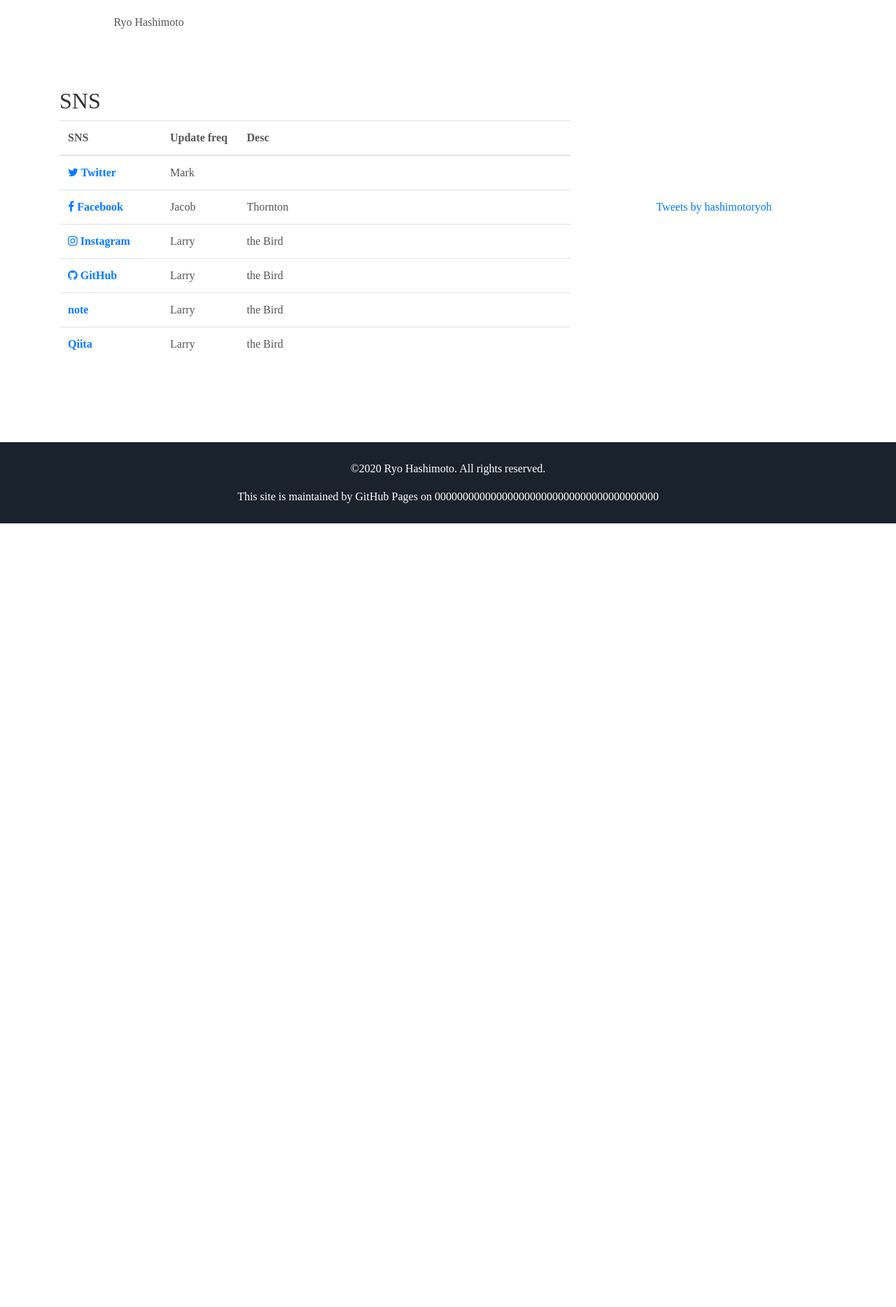
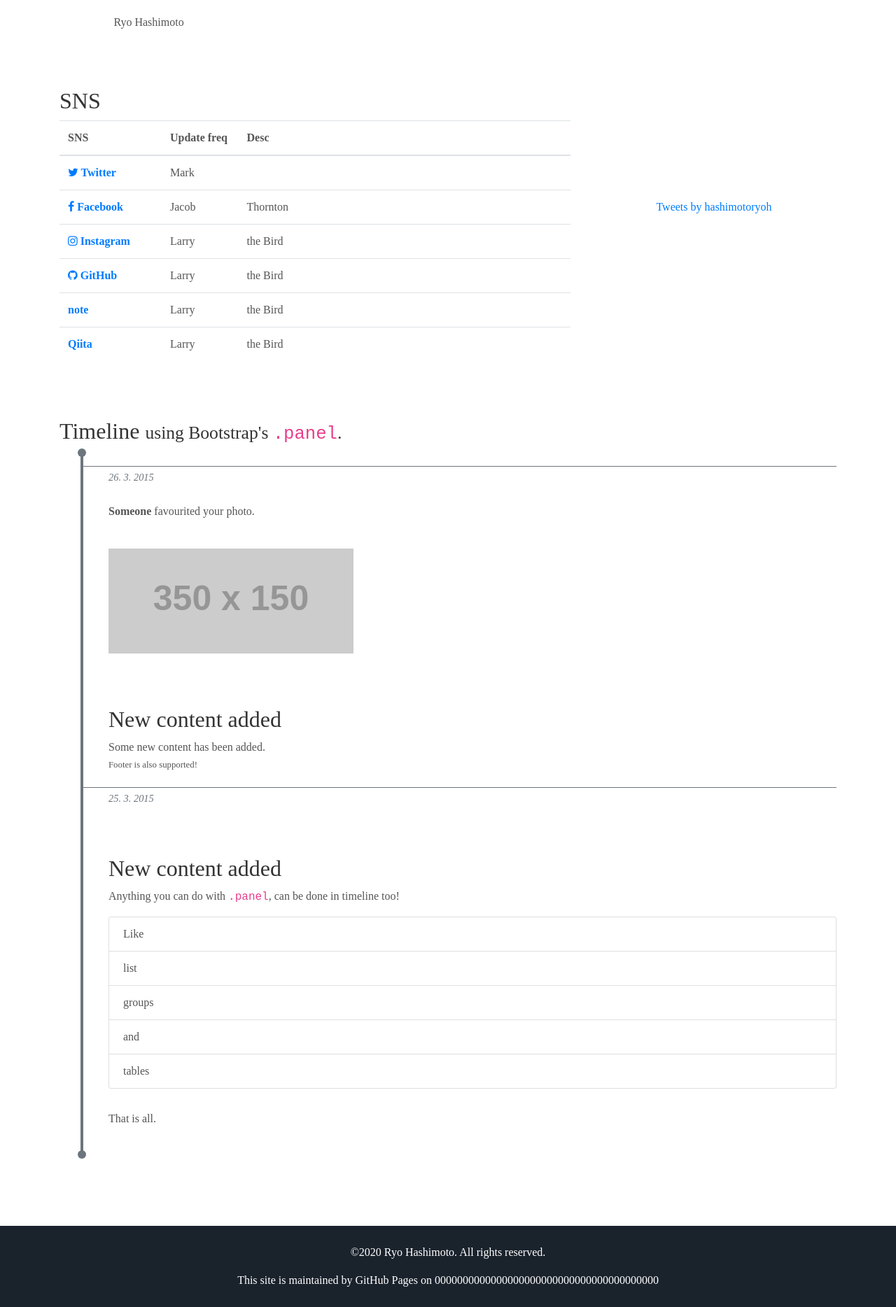
Before and after one commit to hashimotoryoh/hashimotoryoh.github.io, a Jekyll site: the page built from index.md, in a window 1280 px wide. Shown: the part 1250-3118 px from the top of the page at 70% size. Built offline with Jekyll 4.4.1, drawn with Linux system fonts in a browser that asks for light colours; some web fonts are replaced; comment, search, counter and statistics services are not loaded; before the commit the page ends 1998 px from its top, so only the background shows below that.

Commit message:
import timeline template
Single Column Responsive Timeline
https://bootsnipp.com/snippets/a6WQy
しかし、 bootstrap3 で出来てるからか、うまく表示できない

```diff
--- /dev/null
+++ b/_includes/timeline.html
@@ -0,0 +1,149 @@
+
+<div class="container">
+
+  <!-- Page header -->
+  <div class="page-header">
+    <h2>Timeline <small>using Bootstrap's <code>.panel</code>.</small></h2>
+  </div>
+  <!-- /Page header -->
+
+  <!-- Timeline -->
+  <div class="timeline">
+
+    <!-- Line component -->
+    <div class="line text-muted"></div>
+
+    <!-- Separator -->
+    <div class="separator text-muted">
+      <time>26. 3. 2015</time>
+    </div>
+    <!-- /Separator -->
+
+    <!-- Panel -->
+    <article class="panel panel-danger panel-outline">
+
+      <!-- Icon -->
+      <div class="panel-heading icon">
+        <i class="glyphicon glyphicon-heart"></i>
+      </div>
+      <!-- /Icon -->
+
+      <!-- Body -->
+      <div class="panel-body">
+        <strong>Someone</strong> favourited your photo.
+      </div>
+      <!-- /Body -->
+
+    </article>
+    <!-- /Panel -->
+
+    <!-- Panel -->
+    <article class="panel panel-default panel-outline">
+
+      <!-- Icon -->
+      <div class="panel-heading icon">
+        <i class="glyphicon glyphicon-picture"></i>
+      </div>
+      <!-- /Icon -->
+
+      <!-- Body -->
+      <div class="panel-body">
+        <img class="img-responsive img-rounded" src="//placehold.it/350x150" />
+      </div>
+      <!-- /Body -->
+
+    </article>
+    <!-- /Panel -->
+
+    <!-- Panel -->
+    <article class="panel panel-primary">
+
+      <!-- Icon -->
+      <div class="panel-heading icon">
+        <i class="glyphicon glyphicon-plus"></i>
+      </div>
+      <!-- /Icon -->
+
+      <!-- Heading -->
+      <div class="panel-heading">
+        <h2 class="panel-title">New content added</h2>
+      </div>
+      <!-- /Heading -->
+
+      <!-- Body -->
+      <div class="panel-body">
+        Some new content has been added.
+      </div>
+      <!-- /Body -->
+
+      <!-- Footer -->
+      <div class="panel-footer">
+        <small>Footer is also supported!</small>
+      </div>
+      <!-- /Footer -->
+
+    </article>
+    <!-- /Panel -->
+
+    <!-- Separator -->
+    <div class="separator text-muted">
+      <time>25. 3. 2015</time>
+    </div>
+    <!-- /Separator -->
+
+    <!-- Panel -->
+    <article class="panel panel-success">
+
+      <!-- Icon -->
+      <div class="panel-heading icon">
+        <i class="glyphicon glyphicon-plus"></i>
+      </div>
+      <!-- /Icon -->
+
+      <!-- Heading -->
+      <div class="panel-heading">
+        <h2 class="panel-title">New content added</h2>
+      </div>
+      <!-- /Heading -->
+
+      <!-- Body -->
+      <div class="panel-body">
+        Anything you can do with <code>.panel</code>, can be done in timeline too!
+      </div>
+      <!-- /Body -->
+
+      <!-- List group -->
+      <ul class="list-group">
+        <li class="list-group-item">Like</li>
+        <li class="list-group-item">list</li>
+        <li class="list-group-item">groups</li>
+        <li class="list-group-item">and</li>
+        <li class="list-group-item">tables</li>
+      </ul>
+
+    </article>
+    <!-- /Panel -->
+
+    <!-- Panel -->
+    <article class="panel panel-info panel-outline">
+
+      <!-- Icon -->
+      <div class="panel-heading icon">
+        <i class="glyphicon glyphicon-info-sign"></i>
+      </div>
+      <!-- /Icon -->
+
+      <!-- Body -->
+      <div class="panel-body">
+        That is all.
+      </div>
+      <!-- /Body -->
+
+    </article>
+    <!-- /Panel -->
+
+  </div>
+  <!-- /Timeline -->
+
+</div>
+</div>
--- a/_layouts/default.html
+++ b/_layouts/default.html
@@ -10,6 +10,9 @@
       <section id="sns">
         {% include sns.html %}
       </section>
+      <section>
+        {% include timeline.html %}
+      </section>
       <section id="content">
         {{ content }}
       </section>
--- a/src/styles/main.scss
+++ b/src/styles/main.scss
@@ -1,6 +1,7 @@
 @import "lib/normalize";
 @import "lib/fontawesome";
 @import "lib/devicon";
+@import "lib/timeline";
 
 @import 'base';
 @import 'vars';
```
Also changed, not shown: src/styles/lib/_timeline.scss (added, +88 -0 lines), assets/css/main.css.
